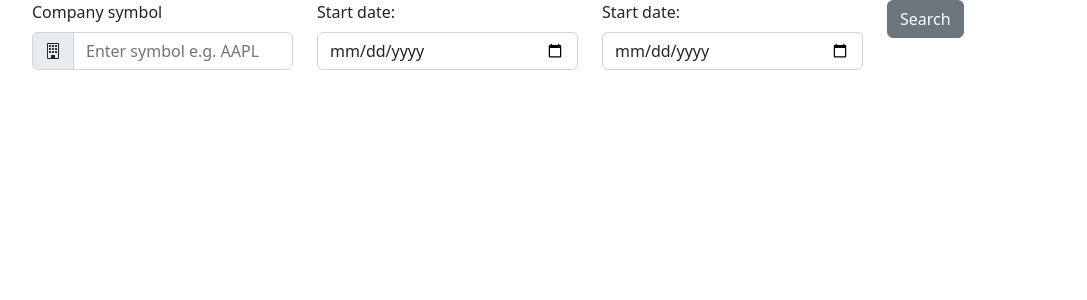
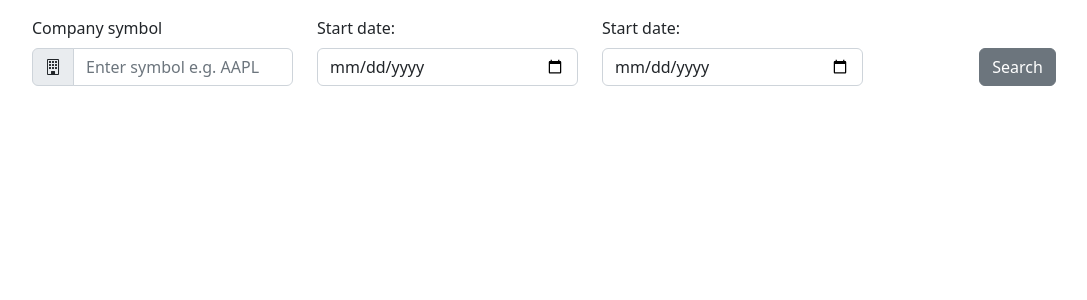
Before and after one commit to GytAndr/Tech-assignment, a React (Vite) app in the folder Tech-assignment/FRONTEND/: page / in a window 1280 px wide. Shown: the top 300 px of the page, without its empty margins (50-1137 px from the left). Built offline with nearby package versions, Linux system fonts and the light colour scheme.

Commit message:
search layput done

```diff
--- a/Tech-assignment/FRONTEND/src/App.jsx
+++ b/Tech-assignment/FRONTEND/src/App.jsx
@@ -4,7 +4,7 @@ import SearchForm from './components/SearchForm';
 
 function App() {
 	return (
-		<Container>
+		<Container className="mt-3">
 			<SearchForm />
 		</Container>
 	);
--- a/Tech-assignment/FRONTEND/src/components/SearchForm.jsx
+++ b/Tech-assignment/FRONTEND/src/components/SearchForm.jsx
@@ -3,6 +3,7 @@ import Form from 'react-bootstrap/Form';
 import InputGroup from 'react-bootstrap/InputGroup';
 import Row from 'react-bootstrap/Row';
 import Col from 'react-bootstrap/Col';
+
 export default function SearchForm() {
 	return (
 		<Row>
@@ -29,11 +30,11 @@ export default function SearchForm() {
 			</Col>
 			<Col sm>
 				<Form.Group className="mb-3">
-					<Form.Label htmlFor="startDateInputField">Start date:</Form.Label>
-					<Form.Control id="startDateInputField" type="date" />
+					<Form.Label htmlFor="endDateInputField">Start date:</Form.Label>
+					<Form.Control id="endDateInputField" type="date" />
 				</Form.Group>
 			</Col>
-			<Col sm>
+			<Col sm className="d-flex justify-content-center align-items-end mb-3">
 				<Button variant="secondary" type="button">
 					Search
 				</Button>
```
